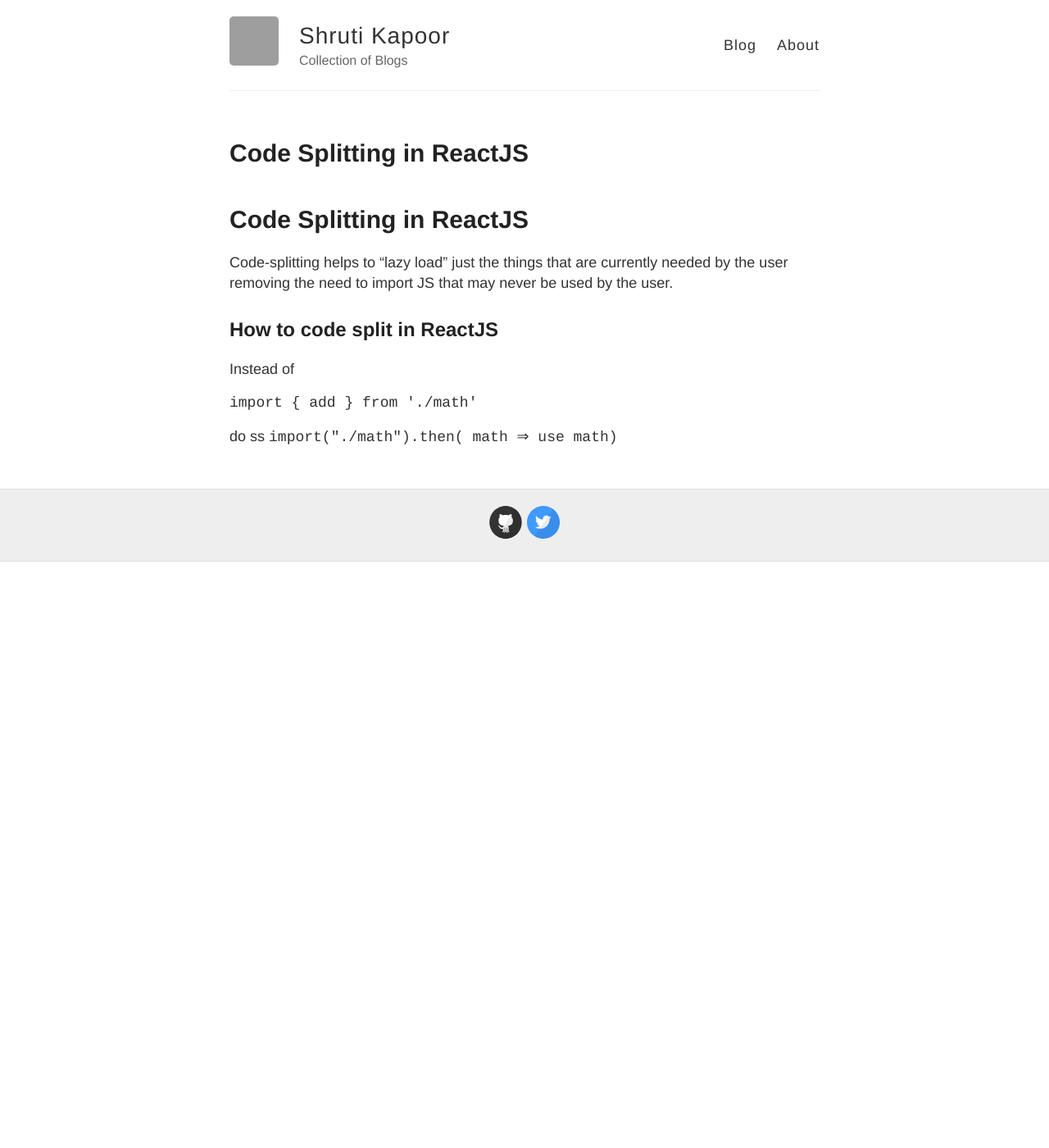
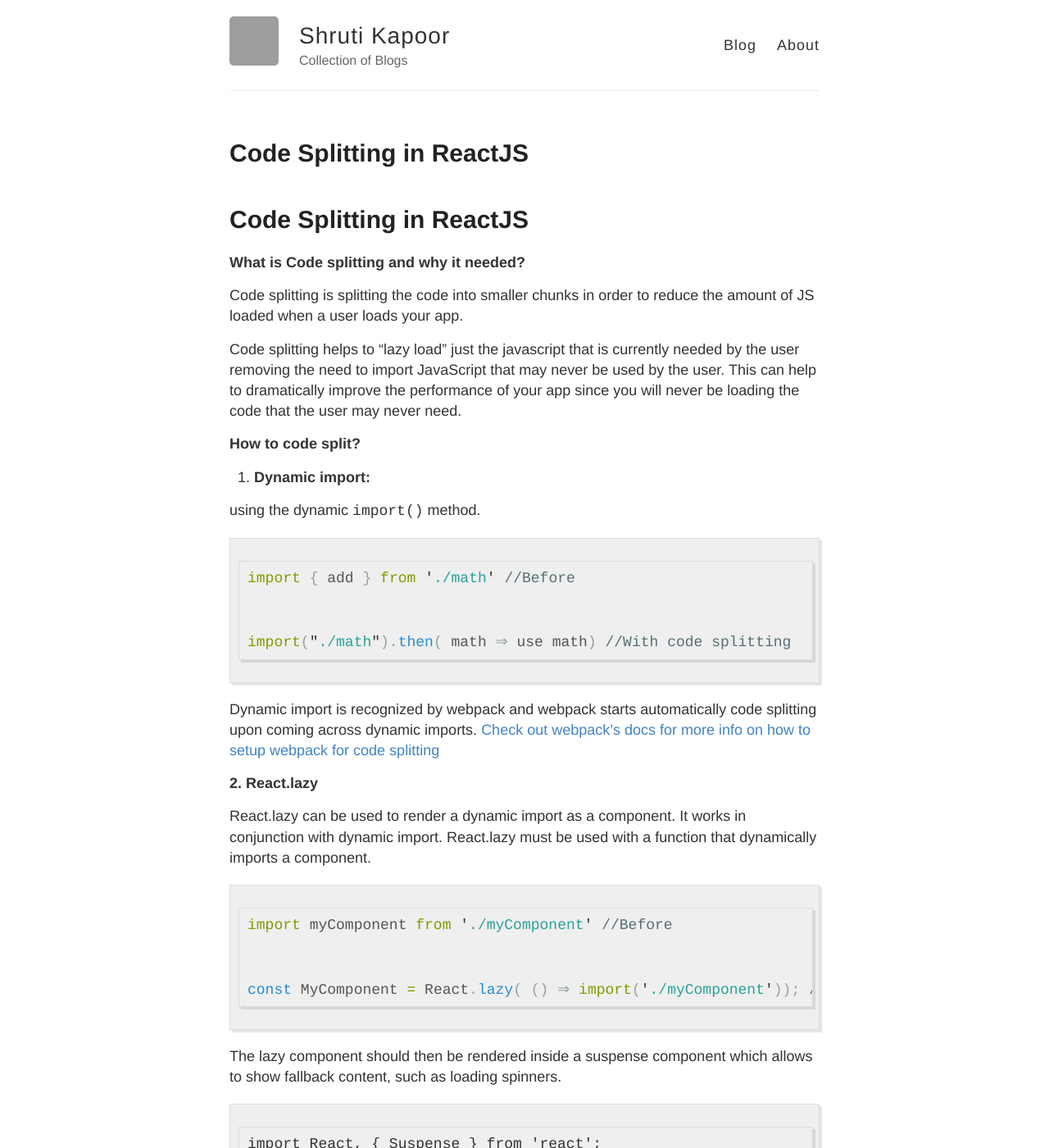
Before and after one commit to shrutikapoor08/blogs, a Jekyll site: the page built from JSByte/2021-06-08-Code-splitting.md, in a window 1280 px wide and 1400 px high. Shown: the whole window at 82% size. Built offline with Jekyll 4.4.1, drawn with Linux system fonts in a browser that asks for light colours; our own code applies the rules of GitHub Pages for plain Markdown files; some of the changed text lies outside the part shown; grey boxes are pictures that could not be loaded.

Commit message:
Adding code splitting

````diff
--- a/JSByte/2021-06-08-Code-splitting.md
+++ b/JSByte/2021-06-08-Code-splitting.md
@@ -1,14 +1,66 @@
 # Code Splitting in ReactJS
 
-Code-splitting helps to "lazy load" just the things that are currently needed by the user removing the need to import JS that may never be used by the user.
+**What is Code splitting and why it needed?**
 
-## How to code split in ReactJS
+Code splitting is splitting the code into smaller chunks in order to reduce the amount of JS loaded when a user loads your app.
 
-Instead of
 
-`import { add } from './math'
-`
+Code splitting helps to "lazy load" just the javascript that is currently needed by the user removing the need to import JavaScript that may never be used by the user. This can help to dramatically improve the performance of your app since you will never be loading the code that the user may never need.
 
-do
-ss
-`import("./math").then( math ⇒ use math)`
+
+**How to code split?**
+
+1. **Dynamic import:**
+
+using the dynamic `import()` method.
+
+```javascript
+import { add } from './math' //Before
+
+
+import("./math").then( math ⇒ use math) //With code splitting
+```
+
+Dynamic import is recognized by webpack and webpack starts automatically code splitting upon coming across dynamic imports. [Check out webpack's docs for more info on how to setup webpack for code splitting](https://webpack.js.org/guides/code-splitting/)
+
+**2. React.lazy**
+
+React.lazy can be used to render a dynamic import as a component. It works in conjunction with dynamic import. React.lazy must be used with a function that dynamically imports a component.
+
+```javascript
+import myComponent from './myComponent' //Before
+
+
+const MyComponent = React.lazy( () ⇒ import('./myComponent')); //With code splitting
+```
+
+The lazy component should then be rendered inside a suspense component which allows to show fallback content, such as loading spinners.
+
+```
+import React, { Suspense } from 'react';
+
+const MyComponent = React.lazy(() => import('./myComponent'));
+
+function SuspenseComponent() {
+  return (
+    <div>
+      <Suspense fallback={<Spinner />}>
+        <MyComponent />
+      </Suspense>
+    </div>);
+}
+```
+
+To learn more, [check out React docs on code splitting](https://reactjs.org/docs/code-splitting.html)
+
+
+---
+**On a personal note**
+
+I have been working on my design skills with Canva these past few weeks. I created the JSByte image (the header image above) and rebranded the header image of my [YouTube channel](https://www.youtube.com/channel/UCbB6Gh3UPI9lUUnPGYMz2ew). What are your thoughts on it?
+
+
+---
+Shruti Kapoor
+[More tips on Twitter](https://twitter.com/shrutikapoor08)
+[Hang out with me on Twitch](http://twitch.tv/shrutikapoor)
````
